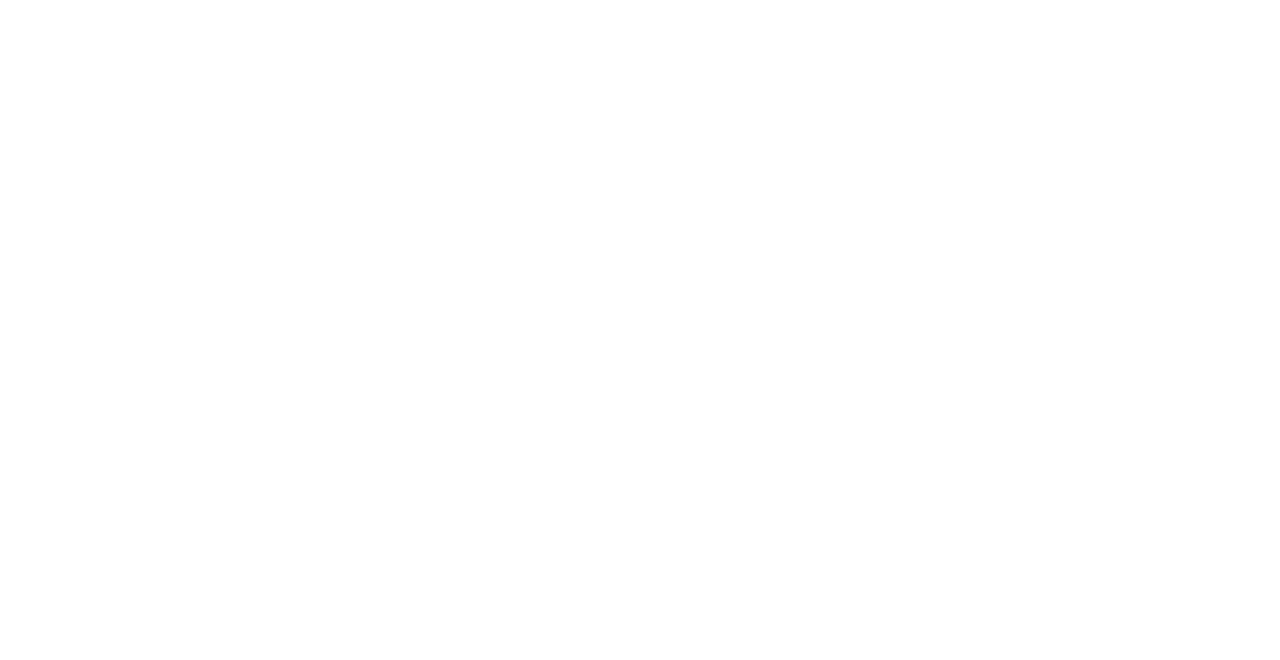
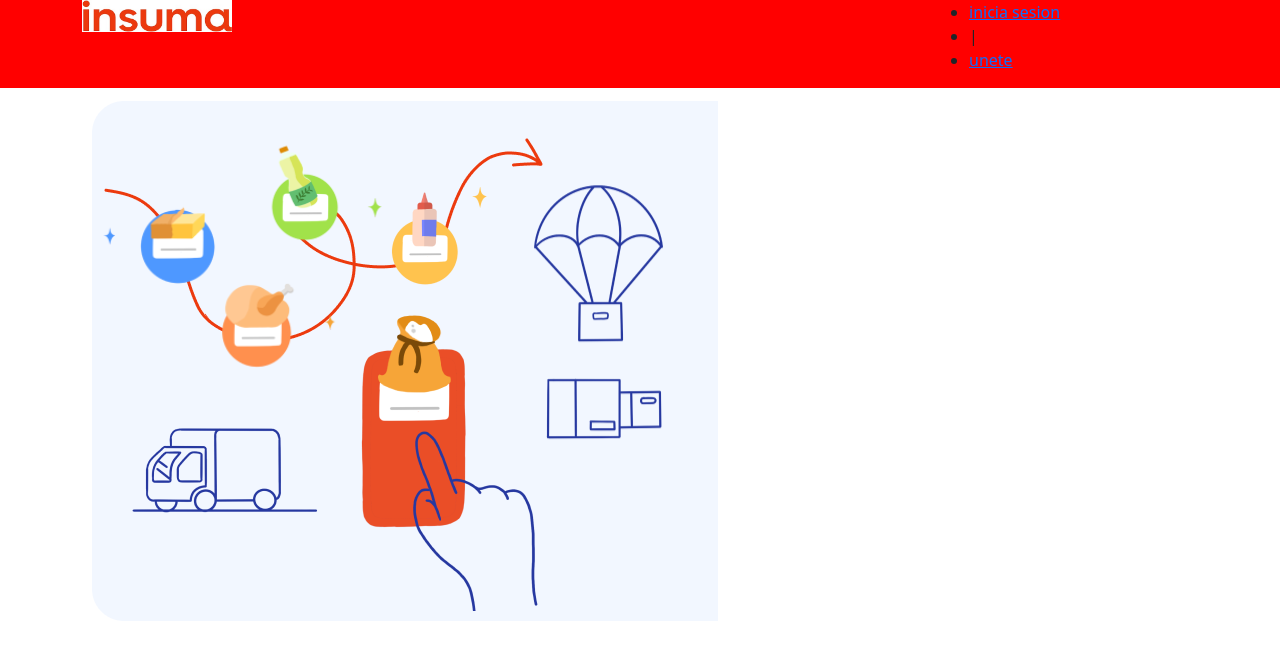
Before and after one commit to Lordduck1/trabajo1-insuma, a plain HTML site: page index.html in a window 1280 px wide. Drawn offline with nearby package versions, Linux system fonts and the light colour scheme.

Commit message:
avanze insuma1

```diff
--- a/index.html
+++ b/index.html
@@ -1,5 +1,6 @@
 <!DOCTYPE html>
 <html lang="es">
+
 <head>
     <meta charset="UTF-8">
     <meta http-equiv="X-UA-Compatible" content="IE=edge">
@@ -8,10 +9,39 @@
     <link rel="stylesheet" href="style.css">
     <title>Insuma1</title>
 </head>
+
 <body>
-
+    <header class="container-fluid">
+        <div class="container">
+            <div class="row">
+                <div class="col-9">
+                    <a href=""><img src="logoinsuma.jpg" alt=""></a>
+                </div>
+                <div class="col-3">
+                    <nav>
+                        <ul>
+                            <li><a href="">inicia sesion</a></li>
+                            <li>|</li>
+                            <li><a href="">unete</a></li>
+                        </ul>
+                    </nav>
+                </div>
+            </div>
+        </div>
+    </header>
+    <section class="container-fluid">
+        <div class="container">
+            <div class="row">
+                <div class="col-6">
+                    <img src="imganimada.png" alt="">
+                </div>
+            </div>
+        </div>
+        <div></div>
+    </section>
 
 
     <script src="script.js"></script>
 </body>
+
 </html>
--- a/style.css
+++ b/style.css
@@ -0,0 +1,6 @@
+header{
+    background-color: red;
+}
+header img{
+    width: 150px;
+}
```
Also changed, not shown: imganimada.png (added), logoinsuma.jpg (added).
